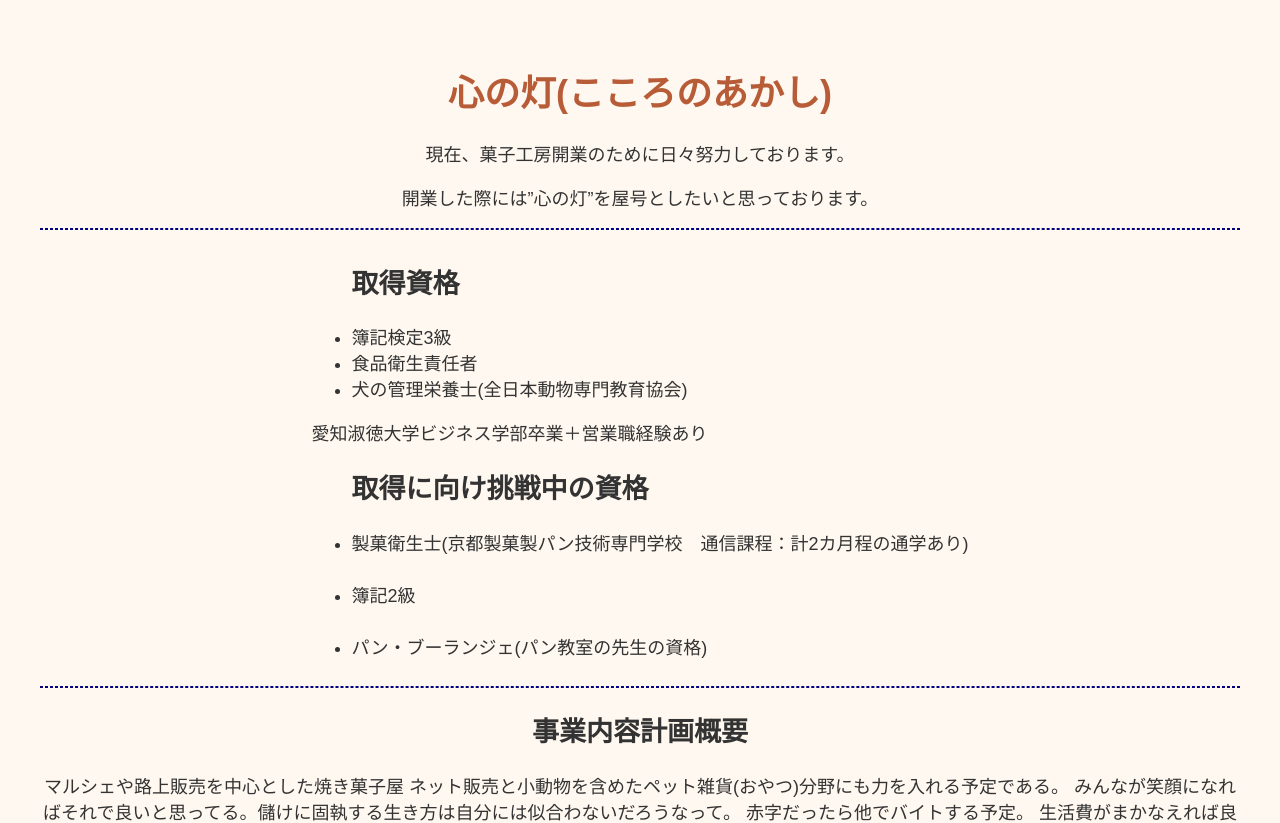
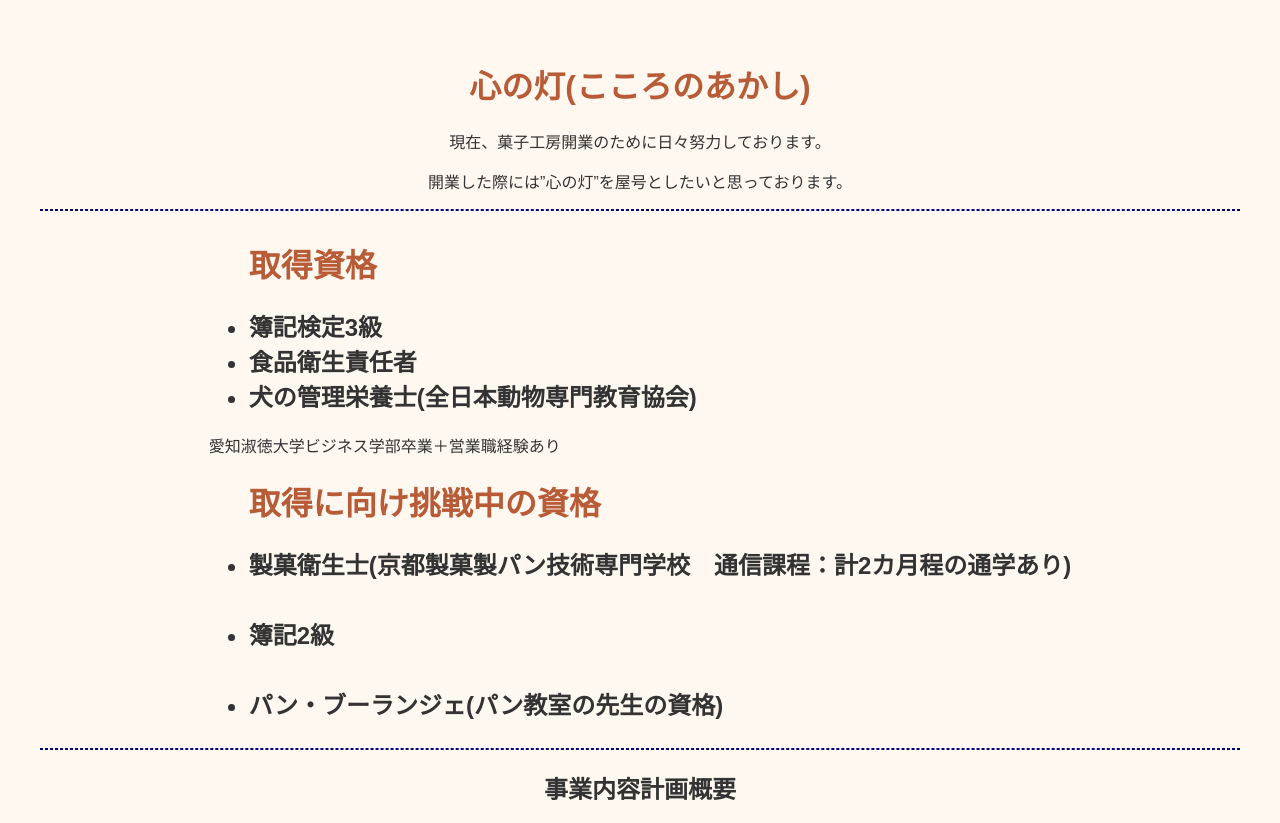
Before and after one commit to noribeiiii/homepe, a plain HTML site: page kitchen.html in a window 1280 px wide. Shown: the top 823 px of the page. Drawn offline with Linux system fonts and the light colour scheme.

Commit message:
Add files via upload

```diff
--- a/kitchen.html
+++ b/kitchen.html
@@ -19,7 +19,6 @@
   </style>
 </head>
 <body>
-<span style="font-size: 18px;">
 <div style="text-align:center;">
   <h1>心の灯(こころのあかし)</h1>
   <p>現在、菓子工房開業のために日々努力しております。</p>
@@ -28,20 +27,21 @@
   <div style="display: inline-block;text-align:left;">
 
   <ul>
-  <h2>取得資格</h2>
+  <h1>取得資格</h1>
+<h2>
   <li>簿記検定3級</li>
   <li>食品衛生責任者</li>
   <li>犬の管理栄養士(全日本動物専門教育協会)</li>
   </ul>
-  <p><p>愛知淑徳大学ビジネス学部卒業＋営業職経験あり</p>
+  <p><p>愛知淑徳大学ビジネス学部卒業＋営業職経験あり</p></h2>
   <p></p>
   <p></p>
   <ul>
-  <h2>取得に向け挑戦中の資格</h2>
-  <li>製菓衛生士(京都製菓製パン技術専門学校　通信課程：計2カ月程の通学あり)</li>
+  <h1>取得に向け挑戦中の資格</h1>
+  <h2><li>製菓衛生士(京都製菓製パン技術専門学校　通信課程：計2カ月程の通学あり)</li>
 　<li>簿記2級</li>
 　<li>パン・ブーランジェ(パン教室の先生の資格)</li>
-  </ul>
+  </h2></ul>
   </div>
   <hr style="border: 1px navy dashed;">
   <h2>事業内容計画概要</h2>
```
